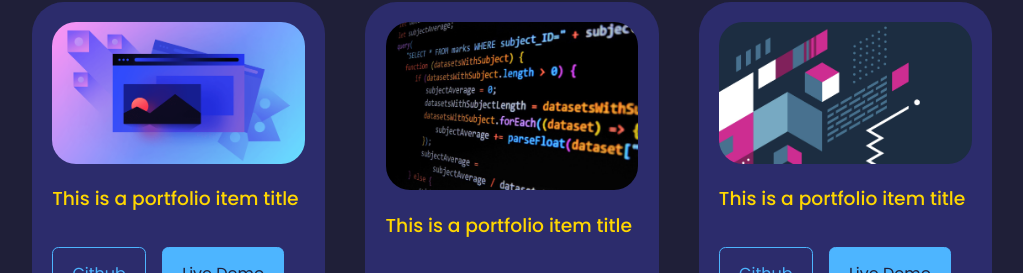
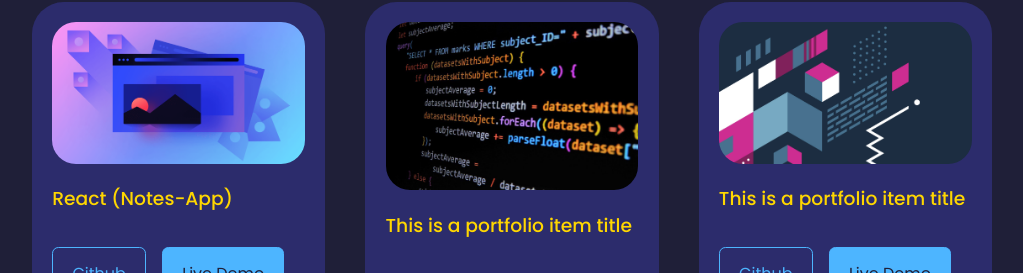
Before and after one commit to Reginald-Pitts-1/React_Portfolio, a React (Create React App) app in the folder portfolio-1/: page / in a window 1280 px wide. Shown: the part 3201-3474 px from the top of the page, without its empty margins (128-1151 px from the left). Built offline with nearby package versions, Linux system fonts and the light colour scheme.

Commit message:
added github link to notes-app

```diff
--- a/portfolio-1/src/components/Portfolio/Portfolio.jsx
+++ b/portfolio-1/src/components/Portfolio/Portfolio.jsx
@@ -81,10 +81,10 @@ const Portfolio = () => {
           <div className="portfolio_item-image">
             <img src={IMG1} alt="" />
           </div>
-          <h3>This is a portfolio item title</h3>
+          <h3>React (Notes-App)</h3>
           {/*Add href="link to github project below"*/}
           <div className="portfolio_item-cta">
-            <a href="" className="btn">Github</a>
+            <a href="https://github.com/Reginald-Pitts-1/React-Notes-App" className="btn">Github</a>
             <a href="" className="btn btn-primary" target='_blank'>Live Demo</a>
           </div>
         </article>
```
